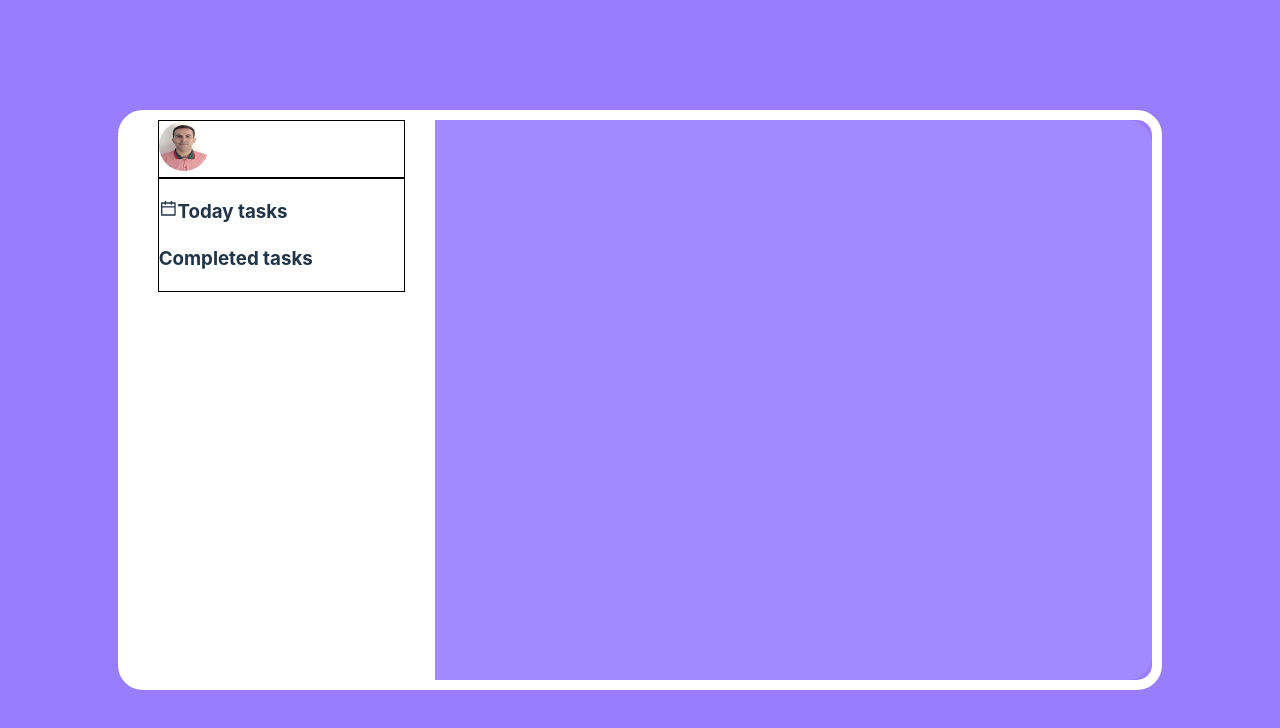
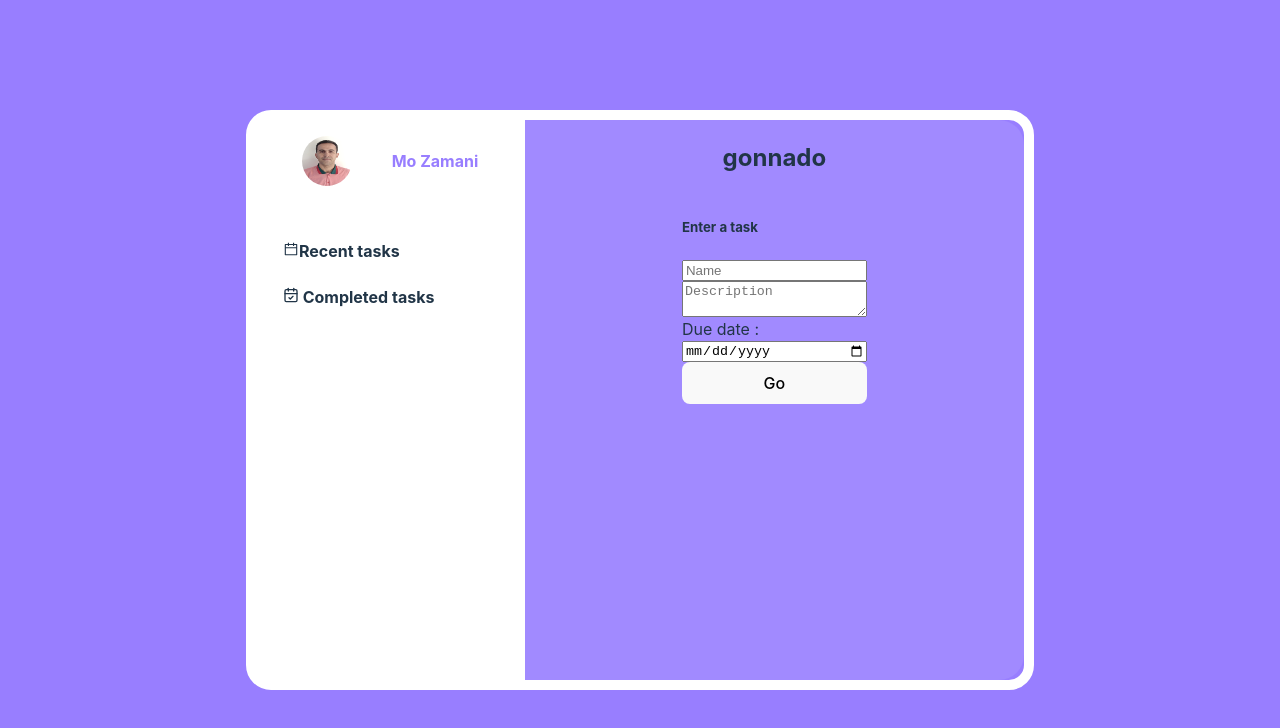
Before and after one commit to MoshinZamani/gonnado, a React (Vite) app: page /personal in a window 1280 px wide. Shown: the top 728 px of the page. Built offline with nearby package versions, Linux system fonts and the light colour scheme.

Commit message:
Personal functionality

```diff
--- a/src/components/Personal.tsx
+++ b/src/components/Personal.tsx
@@ -1,24 +1,100 @@
-import React from "react";
+import React, { useState } from "react";
+import TaskField from "./TaskField";
 import { AiOutlineCalendar } from "react-icons/ai";
-import mo from "../assets/Mo.jpg";
+import { LuCalendarCheck } from "react-icons/lu";
+import { MdOutlineDone, MdEdit, MdDelete } from "react-icons/md";
+import { Tasks } from "../models/tasks";
+import profile from "../assets/Mo.jpg";
 import "../style.css";
 
 const Personal: React.FC = () => {
+  const [tasks, setTasks] = useState<Tasks[]>([]);
+  const [edit, setEdit] = useState<Tasks>({
+    id: Date.now(),
+    name: "",
+    desc: "",
+    dueDate: "",
+    isDone: false,
+  });
+
+  const handleSubmit = (
+    e: React.FormEvent<HTMLFormElement>,
+    taskName: string,
+    desc: string,
+    dueDate: string
+  ) => {
+    e.preventDefault();
+
+    if (edit.name.length === 0) {
+      setTasks([
+        ...tasks,
+        {
+          id: Date.now(),
+          name: taskName,
+          desc: desc,
+          dueDate: dueDate,
+          isDone: false,
+        },
+      ]);
+      console.log(tasks);
+    } else {
+      const editedTask = tasks.filter((t) => t.name === edit.name);
+      const filteredTasks = tasks.filter((t) => t.name !== edit.name);
+      const finalfiltered = [
+        ...filteredTasks,
+        {
+          id: editedTask[0].id,
+          name: taskName,
+          desc: desc,
+          dueDate: dueDate,
+          isDone: editedTask[0].isDone,
+        },
+      ];
+      finalfiltered.sort((a, b) => a.id - b.id);
+      console.log(finalfiltered);
+      setTasks(finalfiltered);
+    }
+  };
+
   return (
     <div className="personal_main">
       <div className="personal_sidebar">
         <div className="personal_sidebar_top">
-          <img className="personal_image" src={mo} alt="Profile Image" />
+          <img className="personal_image" src={profile} alt="Profile Image" />
+          <span>Mo Zamani</span>
         </div>
         <div className="personal_sidebar_bottom">
-          <h3 className="today_task">
+          <h4 className="today_task">
             <AiOutlineCalendar />
-            Today tasks
-          </h3>
-          <h3 className="completed_task">Completed tasks</h3>
+            Recent tasks
+          </h4>
+          {tasks.map((t) => (
+            <li key={t.name}>
+              {t.name}
+              <span className="edit" onClick={() => setEdit(t)}>
+                <MdEdit />
+              </span>
+              <span className="done">
+                <MdOutlineDone />
+              </span>
+              <span className="delete">
+                <MdDelete />
+              </span>
+            </li>
+          ))}
+          <h4 className="completed_task">
+            <LuCalendarCheck /> Completed tasks
+          </h4>
         </div>
       </div>
-      <div className="personal_main_content"></div>
+      <div className="personal_main_content">
+        <h2>gonnado</h2>
+        <div className="enter_task">
+          <div className="personal_main_content_form">
+            <TaskField handleSubmit={handleSubmit} edit={edit} />
+          </div>
+        </div>
+      </div>
     </div>
   );
 };
--- /dev/null
+++ b/src/components/TaskField.tsx
@@ -0,0 +1,61 @@
+import { useState, useEffect } from "react";
+import { Tasks } from "../models/tasks";
+
+type Props = {
+  handleSubmit: (
+    e: React.FormEvent<HTMLFormElement>,
+    taskName: string,
+    desc: string,
+    dueDate: string
+  ) => void;
+  edit: Tasks;
+};
+
+const TaskField: React.FC<Props> = ({ handleSubmit, edit }) => {
+  const [taskName, setTaskName] = useState<string>("");
+  const [desc, setDesc] = useState<string>("");
+  const [dueDate, setDueDate] = useState<string>("");
+
+  useEffect(() => {
+    setDesc(edit.desc);
+    setDueDate(edit.dueDate);
+    setTaskName(edit.name);
+  }, [edit]);
+
+  const handleOnSubmit = (e: React.FormEvent<HTMLFormElement>) => {
+    handleSubmit(e, taskName, desc, dueDate);
+    setDesc("");
+    setDueDate("");
+    setTaskName("");
+  };
+
+  return (
+    <form onSubmit={(e) => handleOnSubmit(e)}>
+      <h5>Enter a task</h5>
+      <input
+        value={taskName}
+        type="text"
+        placeholder="Name"
+        name="name"
+        onChange={(e) => setTaskName(e.target.value)}
+      />
+      <textarea
+        value={desc}
+        placeholder="Description"
+        name="desc"
+        onChange={(e) => setDesc(e.target.value)}
+      ></textarea>
+      <label htmlFor="dueDate">Due date :</label>
+      <input
+        value={dueDate}
+        type="date"
+        id="dueDate"
+        name="dueDate"
+        onChange={(e) => setDueDate(e.target.value)}
+      />
+      <button>Go</button>
+    </form>
+  );
+};
+
+export default TaskField;
--- /dev/null
+++ b/src/models/tasks.ts
@@ -0,0 +1,7 @@
+export interface Tasks {
+  id: number;
+  name: string;
+  desc: string;
+  dueDate: string;
+  isDone: Boolean;
+}
--- a/src/style.css
+++ b/src/style.css
@@ -51,14 +51,14 @@
 /** <Personal /> */
 .personal_main {
   display: flex;
-  width: 80%;
+  width: 60%;
   height: 70vh;
   border: #ffffff 10px solid;
   border-radius: 25px;
 }
 
 .personal_sidebar {
-  width: 30%;
+  width: 35%;
   background-color: #fff;
   display: flex;
   flex-direction: column;
@@ -66,7 +66,7 @@
 }
 
 .personal_main_content {
-  width: 70%;
+  width: 65%;
   background-color: #a18aff;
   border-top-right-radius: 25px;
   border-bottom-right-radius: 25px;
@@ -80,10 +80,33 @@
 
 .personal_sidebar_top {
   width: 80%;
-  border: 1px solid black;
+  display: flex;
+  justify-content: space-around;
+  align-items: center;
+  margin-top: 1em;
+}
+
+.personal_sidebar_top span {
+  color: #987eff;
+  font-weight: 700;
 }
 
 .personal_sidebar_bottom {
   width: 80%;
-  border: 1px solid black;
+  margin-top: 2em;
 }
+
+.personal_main_content {
+  display: flex;
+  flex-direction: column;
+  align-items: center;
+}
+
+.personal_main_content_form form {
+  display: flex;
+  flex-direction: column;
+}
+
+.personal_sidebar_bottom li {
+  list-style-type: circle;
+}
```
